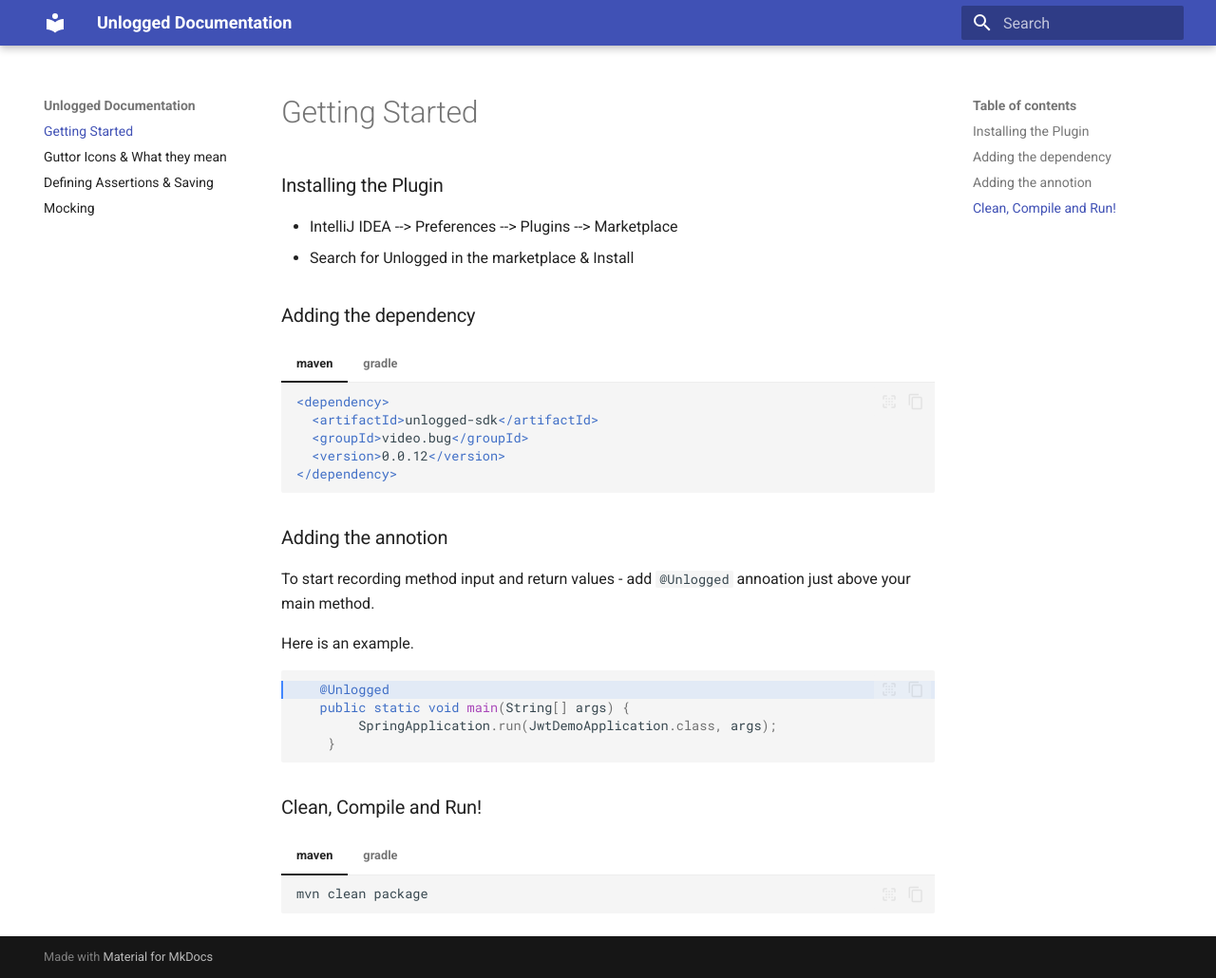
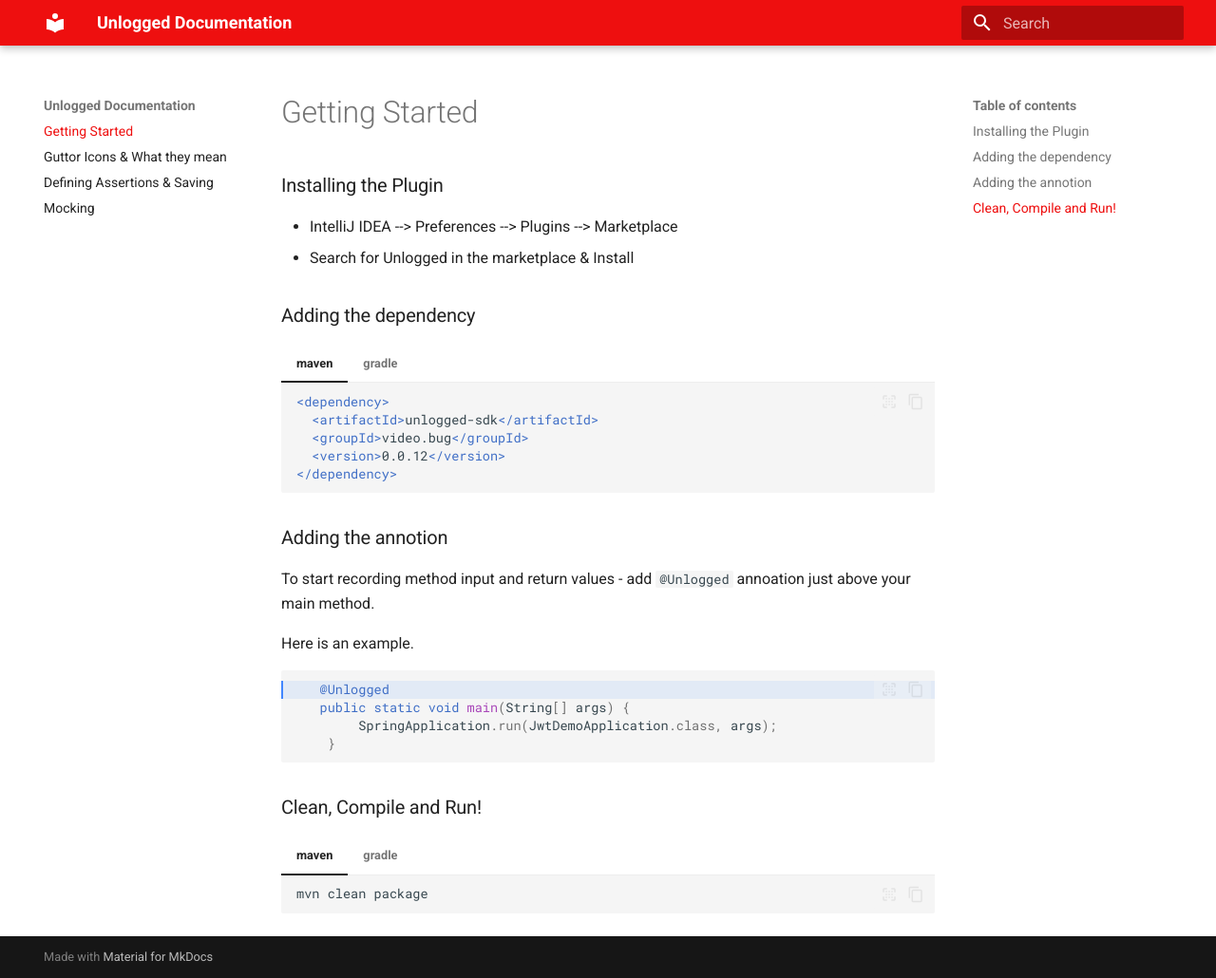
Before and after one commit to unloggedio/documentation, an MkDocs documentation site: the page built from docs/index.md, in a window 1280 px wide and 1030 px high. Shown: the whole window at 95% size. Built offline with MkDocs 1.6.1 and Material for MkDocs 9.7.7, drawn with Linux system fonts in a browser that asks for light colours.

Commit message:
small update to yml

```diff
--- a/mkdocs.yml
+++ b/mkdocs.yml
@@ -2,8 +2,6 @@
 site_name: Unlogged Documentation
 theme:
   name: material
-  extra_css:
-    - stylesheets/extra.css
   font:
     text: Roboto
     code: Roboto Mono
@@ -13,6 +11,8 @@
     - content.code.copy
     - content.tabs.link
     - content.code.select
+extra_css:
+    - stylesheets/extra.css
 markdown_extensions:
   - pymdownx.highlight:
       anchor_linenums: true
```
Also changed, not shown: 1 other file.
